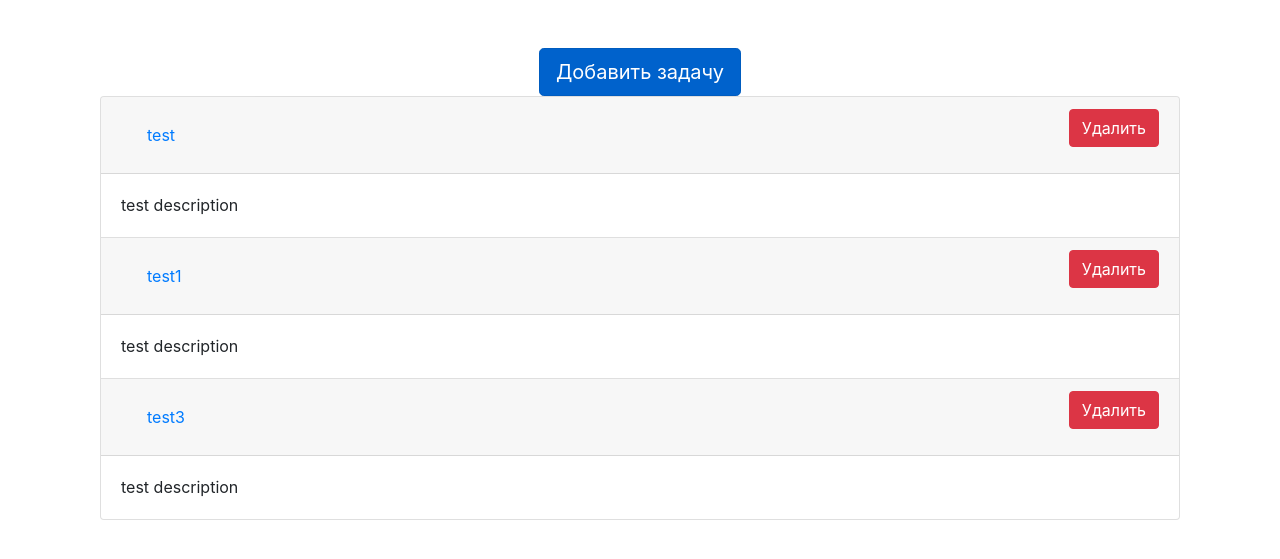
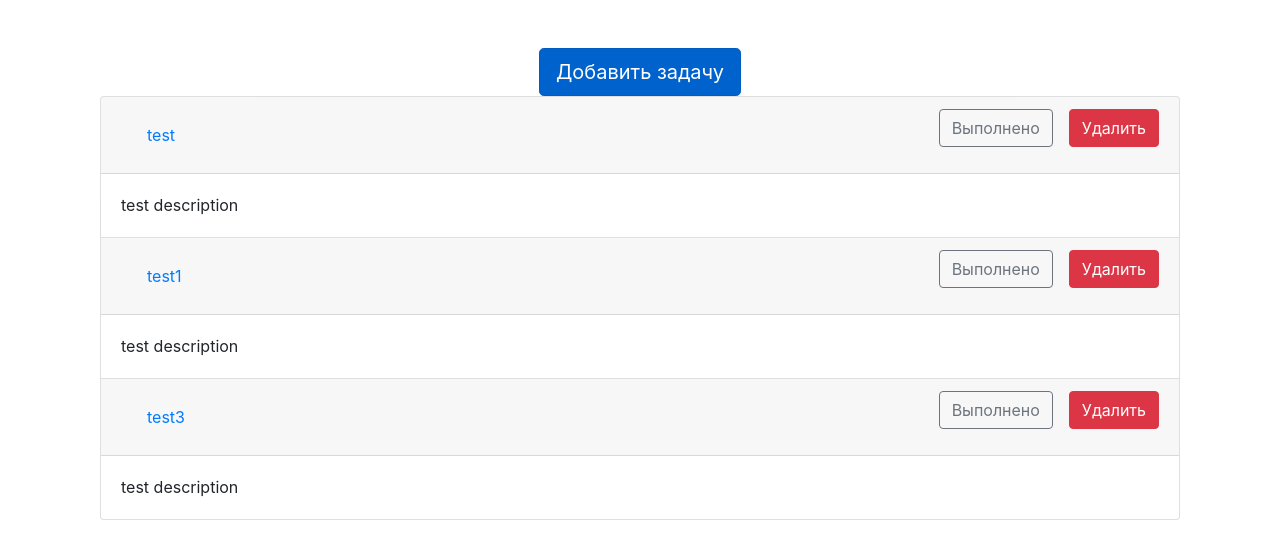
Before and after one commit to EclipsePLZ/lab3, a Flask app: page /tasks in a window 1280 px wide. Shown: the part 56-615 px from the top of the page. Run offline with Flask 2, Linux system fonts and the light colour scheme; a user stored in the database is signed in; data comes from the database, SQL or seed files in the repository; some libraries are stand-ins or nearby versions.

Commit message:
add change task condition on ajax

```diff
--- a/templates/pages/task_list.html
+++ b/templates/pages/task_list.html
@@ -11,17 +11,20 @@
               <div class="card" id="card_{{ task.id }}">
                 <div class="card-header">
                   <h5 class="mb-0">
-                    <button class="btn btn-link" type="button" data-toggle="collapse" data-target="#collapseOne" aria-expanded="true" aria-controls="collapseOne">
-                      <a href="/tasks/{{ task.id }}" class="btn btn-link" role="button" aria-pressed="true">{{ task.title }}</a>
-                    </button>
-                      <button class="btn btn-danger float-right" type="button" onclick="removeTask({{ task.id }})">
+                      <button class="btn btn-link" type="button" data-toggle="collapse" data-target="#collapseOne" aria-expanded="true" aria-controls="collapseOne">
+                          <a href="/tasks/{{ task.id }}" class="btn btn-link" role="button" aria-pressed="true" id="task_title_{{ task.id }}">{{ task.title }}</a>
+                      </button>
+                      <button class="btn btn-danger float-right ml-3" type="button" onclick="removeTask({{ task.id }})">
                           Удалить
+                      </button>
+                      <button type="button" class="btn float-right btn-outline-secondary" onclick="doneTask({{ task.id }})" id="done_button_{{ task.id }}">
+                          Выполнено
                       </button>
                   </h5>
                 </div>
 
                 <div id="collapseOne" class="collapse show" aria-labelledby="headingOne" data-parent="#accordionExample">
-                  <div class="card-body">
+                  <div class="card-body" id="task_description_{{ task.id }}">
                       {{ task.description }}
                   </div>
                 </div>
```
Also changed, not shown: static/js/jsCode.js (+24 -0 lines).
